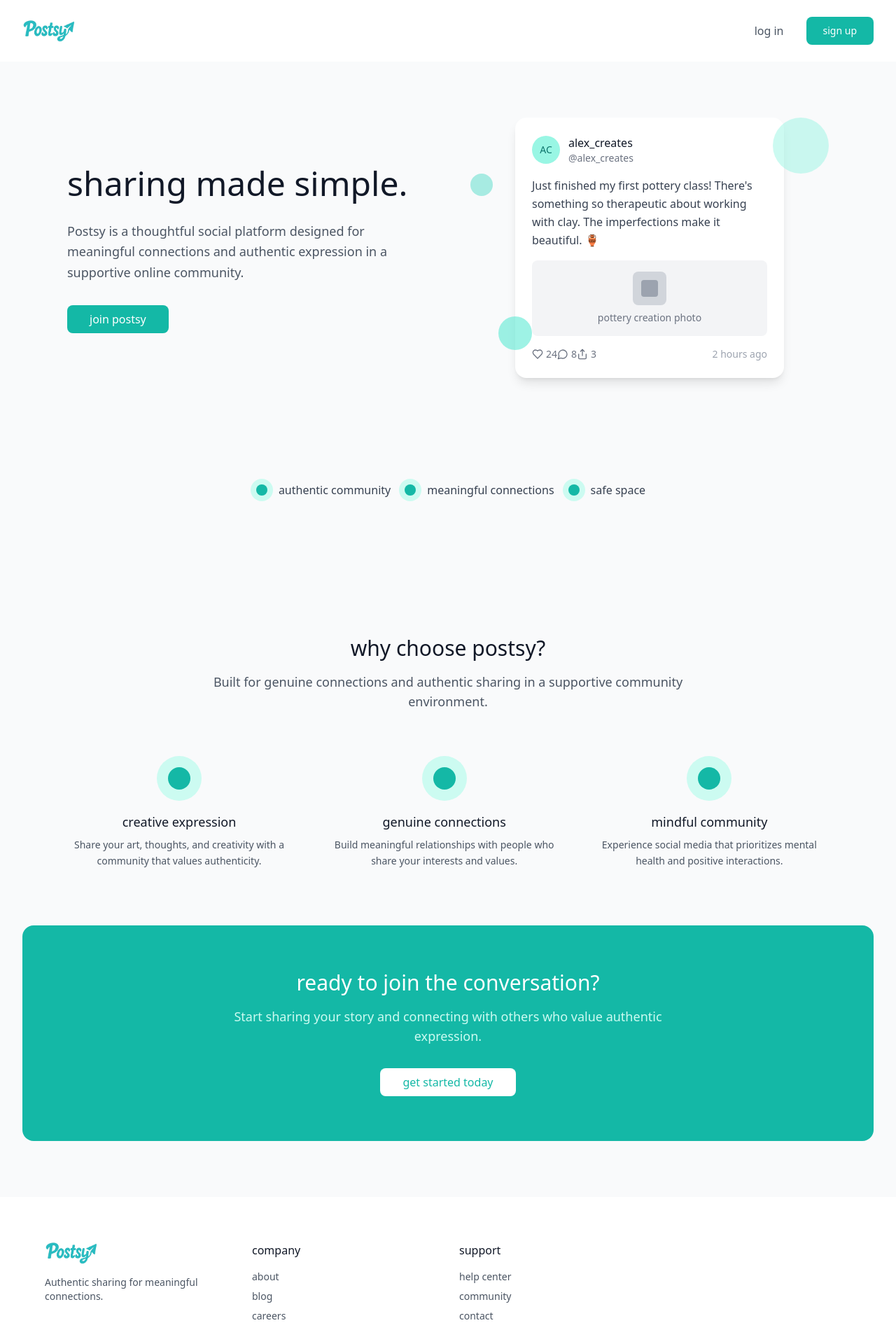
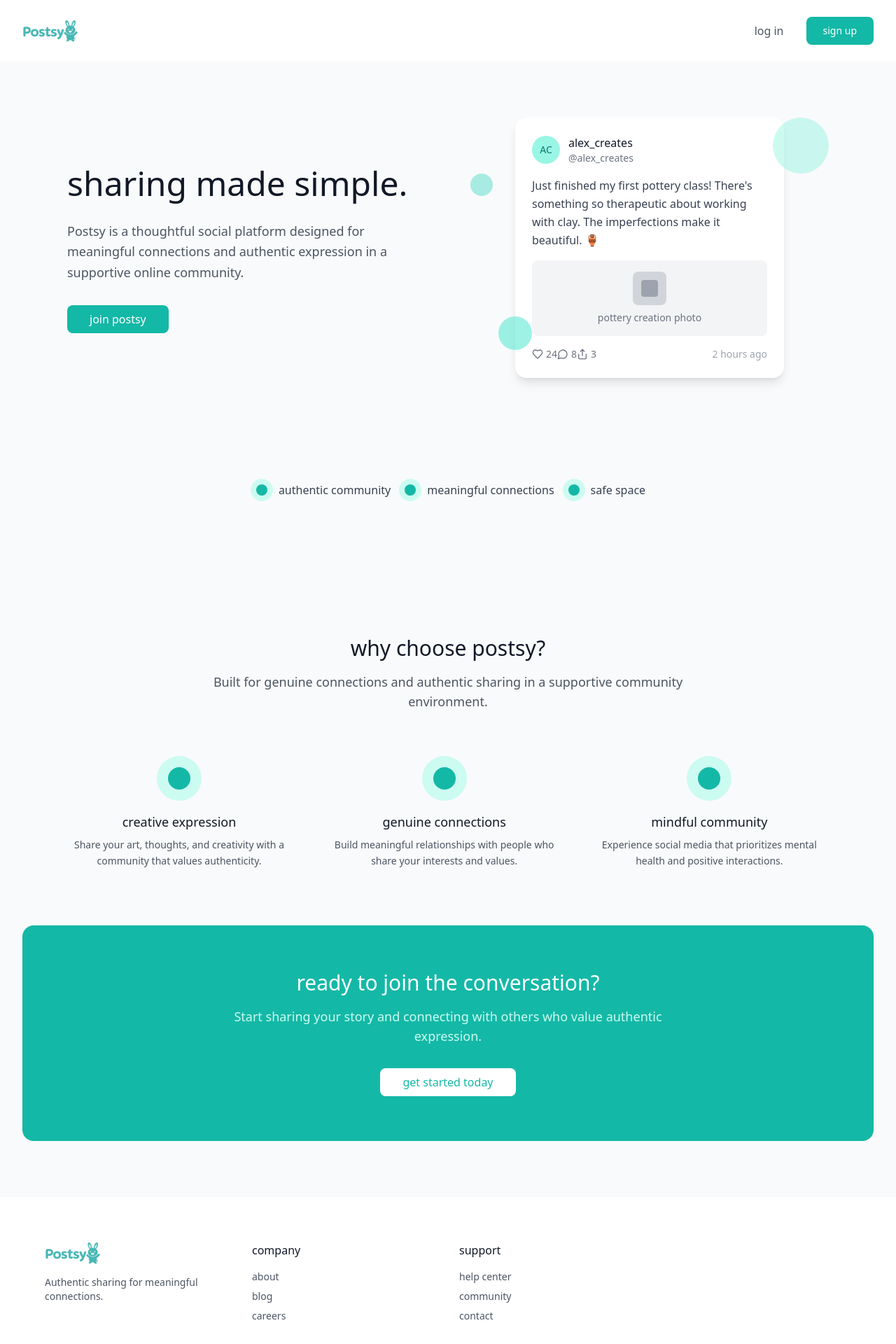
Before and after one commit to pyrig/haqiqa, a React (Vite) app: page / in a window 1280 px wide. Shown: the top 1920 px of the page at 70% size. Built offline with nearby package versions, Linux system fonts and the light colour scheme.

Commit message:
Replace logos with new image
Replaced the logo in the header and footer with the new image.

```diff
--- a/src/components/Footer.tsx
+++ b/src/components/Footer.tsx
@@ -7,7 +7,7 @@ const Footer = () => {
           <div>
             <div className="flex items-center gap-2 mb-4">
               <img
-                src="/lovable-uploads/ff8494d2-a25a-46bf-b40c-0074b9f2e405.png"
+                src="/lovable-uploads/068b0d3e-f95c-4d37-8fb2-afd82ad27de0.png"
                 alt="Postsy Logo"
                 className="h-8"
               />
--- a/src/components/Header.tsx
+++ b/src/components/Header.tsx
@@ -7,7 +7,7 @@ const Header = () => {
     <header className="flex justify-between items-center py-6 px-8 bg-white">
       <div className="flex items-center">
         <img
-          src="/lovable-uploads/96bda504-bb1e-4c16-aded-88a993f17879.png"
+          src="/lovable-uploads/068b0d3e-f95c-4d37-8fb2-afd82ad27de0.png"
           alt="Postsy Logo"
           className="h-8"
         />
```
Also changed, not shown: public/lovable-uploads/068b0d3e-f95c-4d37-8fb2-afd82ad27de0.png (added).
